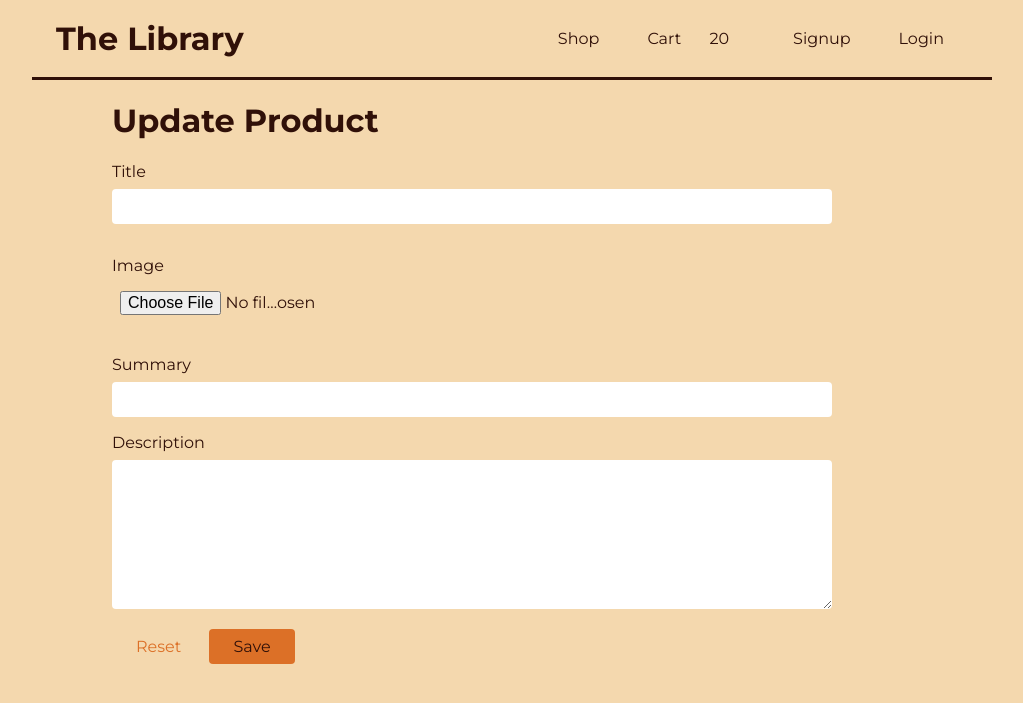
After one commit to Jonathan-Hay/LibraryCatalogueManager, a Node server app: template views/admin/update-product.ejs in a window 1280 px wide. The commit adds this page. Shown: the top 703 px of the page, without its empty margins (128-1151 px from the left). Run offline with Node 20, Linux system fonts and the light colour scheme; the template is opened without the code that fills it, so the values that code supplies are empty; some libraries are stand-ins or nearby versions.

Commit message:
added update product page and get route. post route not working due to a bug somewhere

```diff
--- a/public/styles/base.css
+++ b/public/styles/base.css
@@ -47,3 +47,56 @@ a {
   text-decoration: none;
   color: var(--color-cherry-1);
 }
+
+
+.btn {
+  cursor: pointer;
+  font: inherit;
+  padding: var(--space-2) var(--space-6);
+  background-color: var(--color-tangerine-1);
+  color: var(--color-primary-500-contrast);
+  border: 1px solid var(--color-primary-500);
+  border-radius: var(--border-radius-small);
+}
+
+/* active kicks in when user clicks button */
+.btn:hover,
+.btn:active {
+  background-color: var(---color-tangerine-1);
+  border-color: var(--color-tangerine-1);
+}
+
+.btn-alt {
+  background-color: transparent;
+  color: var(--color-tangerine-1);
+}
+
+.btn-alt:hover,
+.btn-alt:active {
+  background-color: var(--color-tangerine-1);
+}
+
+.alert {
+  border-radius: var(--border-radius-small);
+  background-color: var(--color-tangerine-1);
+  color: var(--color-error-500);
+  padding: var(--space-4);
+}
+
+.alert h2 {
+  font-size: 1rem;
+  margin: var(--space-2) 0;
+  text-transform: uppercase;
+}
+
+.alert p {
+  margin: var(--space-2) 0;
+}
+
+.badge {
+  margin-left: var(--space-2);
+  padding: 0.15rem var(--space-4);
+  border-radius: 10rem;
+  background-color: var(--color-primary-500);
+  color: var(--color-primary-500-contrast);
+}
--- a/public/styles/forms.css
+++ b/public/styles/forms.css
@@ -1,10 +1,10 @@
 form hr {
-  border-color: var(--color-primary-200);
+  border-color: var(--color-cherry-200);
   margin: var(--space-4);
 }
 
 label {
-  color: var(--color-gray-100);
+  color: var(--color-cherry-1);
   display: block;
   margin-bottom: var(--space-2);
 }
--- a/public/styles/products.css
+++ b/public/styles/products.css
@@ -11,7 +11,7 @@
 .product-item {
   border-radius: var(--border-radius-medium);
   text-align: center;
-  background-color: var(--color-gray-600);
+  background-color: var(--color-pistachio-1);
   overflow: hidden;
 }
 
--- /dev/null
+++ b/views/admin/update-product.ejs
@@ -0,0 +1,52 @@
+<%- include('../includes/head', { pageTitle: 'Update product' }) %>
+  <link rel="stylesheet" href="/styles/forms.css">
+  <script src="/scripts/image-preview.js" defer></script>
+  </head>
+
+  <body>
+    <%- include('../includes/header') %>
+      <main>
+        <h1>Update Product</h1>
+        <!-- An image is NOT requirede because we are updating -->
+        <!-- The user can provide an updated image, but since one already exists it isnt neccessary -->
+        <!-- multipart/form-data needed for images -->
+        <!-- When using multipart-form-data, we CANT use input for CSRF.
+            Instead we need to use the alternative, which is adding ?_csrf=< %= locals.csrfToken % >
+            as a query parameter to the path. -->
+
+        <form action="/admin/products/" + product.id method="POST" enctype="multipart/form-data">
+          <p>
+            <label for="title">Title</label>
+            <input type="text" id="title" name="title" value="<%= product.title %>" required>
+          </p>
+
+          <div id="image-upload-control">
+            <p>
+              <label for="image">Image</label>
+              <!-- The image only needs required field if we are creating a new product, not updating -->
+              <input type="file" id="image" name="image" accept="image/png,image/jpg">
+            </p>
+
+            <img src="" alt="Selected image.">
+          </div>
+
+
+          <p>
+            <label for="summary">Summary</label>
+            <input type="text" id="summary" name="summary" value="<%= product.summary %>" required maxlength="250">
+          </p>
+
+          <p>
+            <label for="description">Description</label>
+            <textarea id="description" name="description" rows="7" required><%= product.description %></textarea>
+          </p>
+
+          <p>
+            <button type="reset" class="btn btn-alt">Reset</button>
+            <button class="btn">Save</button>
+          </p>
+        </form>
+      </main>
+  </body>
+
+  </html>
--- a/views/catalogue-admin.ejs
+++ b/views/catalogue-admin.ejs
@@ -1,5 +1,7 @@
 <%- include('./includes/head', {pageTitle: "All products" }) %>
 <link rel="stylesheet" href="/styles/products.css">
+<script src="/scripts/product-management.js" defer></script>
+
 </head>
 
 
```
Also changed, not shown: controllers/admin-controller.js (+49 -1 lines), public/scripts/product-management.js (added, +33 -0 lines), public/styles/auth.css (added, +21 -0 lines), routes/admin-routes.js (+10 -0 lines), product-data/images/460c3d34-b80a-47ec-9fc0-ae1237d314ba-Canon in D.PNG (added), product-data/images/ffc80c49-2d6b-4398-b5b8-0f9ac1679601-Canon in D.PNG (added).
